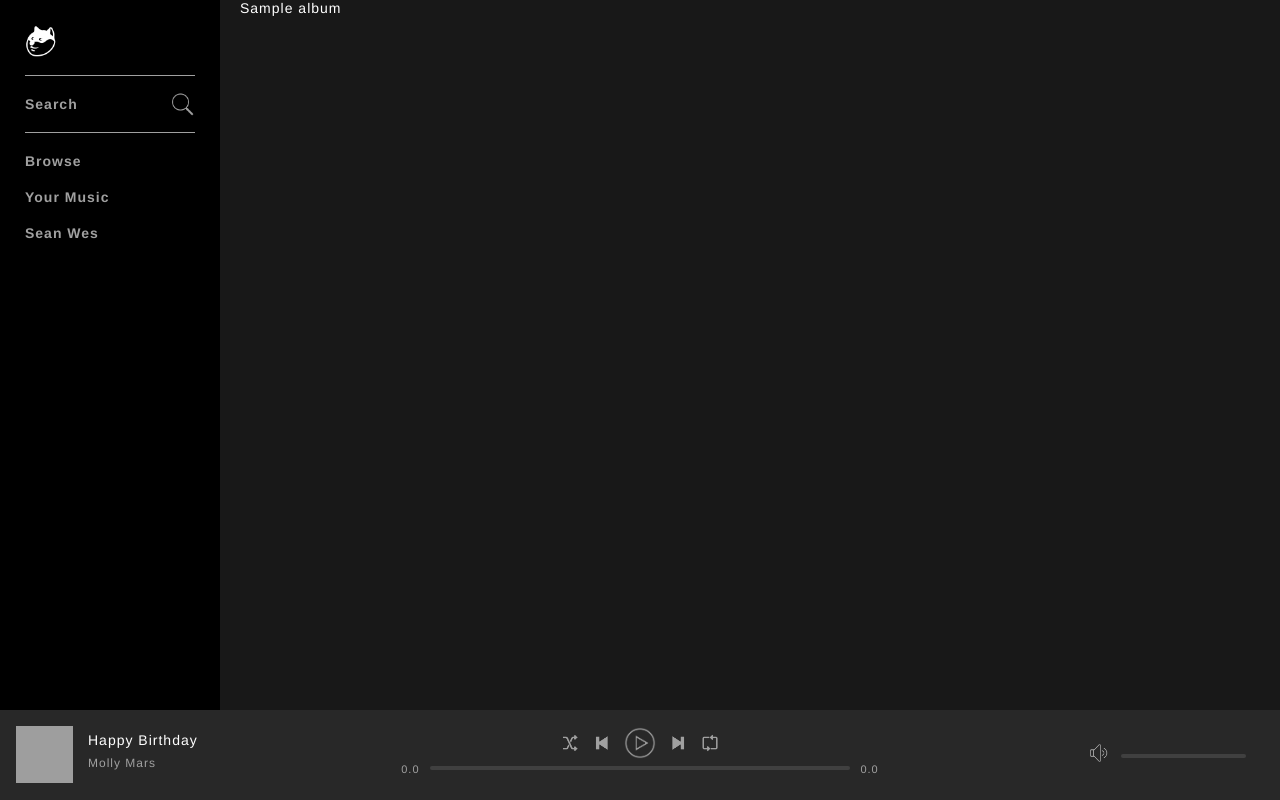
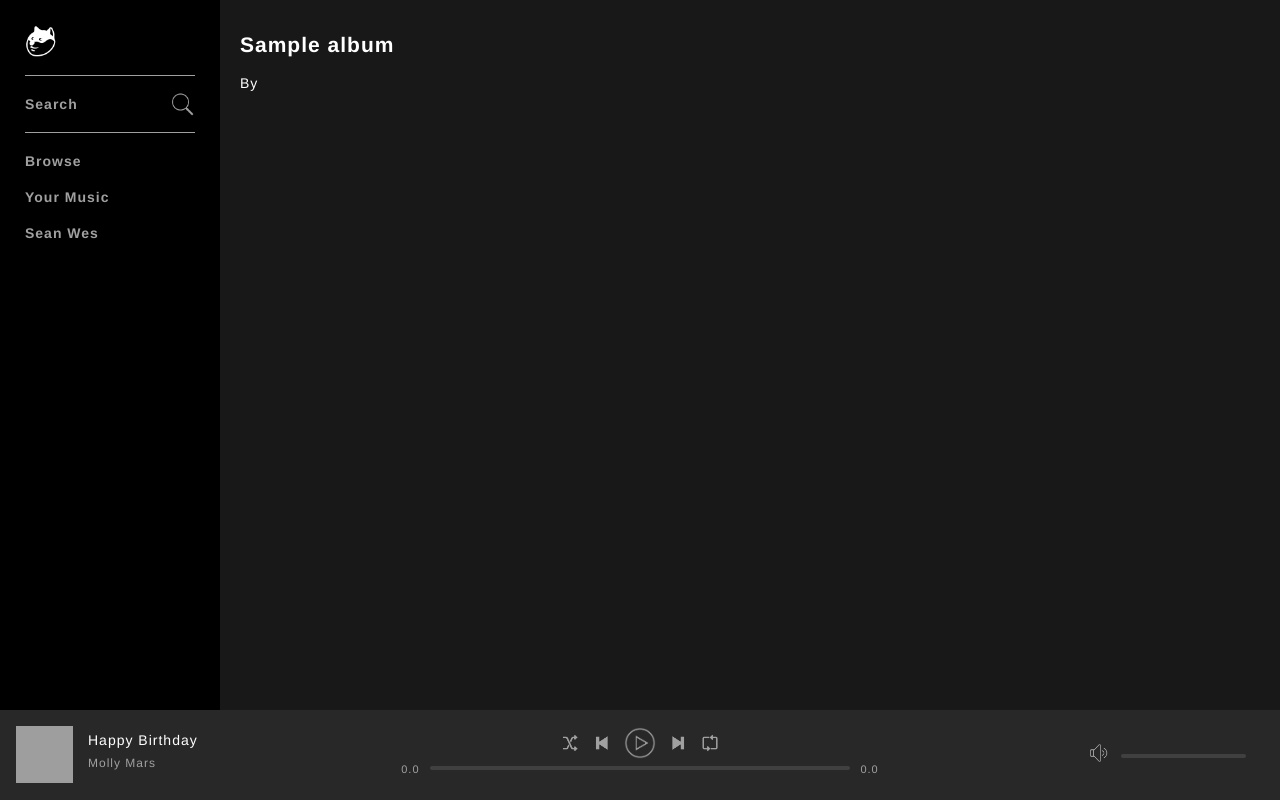
Before and after one commit to edwinchen85/slotify_app, a PHP site: page /album.php?id=1 in a window 1280 px wide. Run offline with PHP 8.4, Linux system fonts and the light colour scheme; the visitor is signed in with stand-in values (Sample User, id 1); tables that the repository leaves empty or names only in its code hold one stand-in row (values such as "Sample post"); data that the repository does not hold is empty; grey boxes are pictures that could not be loaded.

Commit message:
Add album header section

```diff
--- a/album.php
+++ b/album.php
@@ -11,11 +11,19 @@ $album = new Album($con, $albumId);
 
 $artist = $album->getArtist();
 
-echo $album->getTitle() . "<br>";
-echo $artist->getName();
-
 ?>
 
+<div class="entityInfo">
 
+  <div class="leftSection">
+    <img src="<?php echo $album->getArtworkPath(); ?>" alt="">
+  </div>
+
+  <div class="rightSection">
+    <h2><?php echo $album->getTitle(); ?></h2>
+    <span>By <?php echo $artist->getName(); ?></span>
+  </div>
+
+</div>
 
 <?php include("includes/footer.php"); ?>
```
